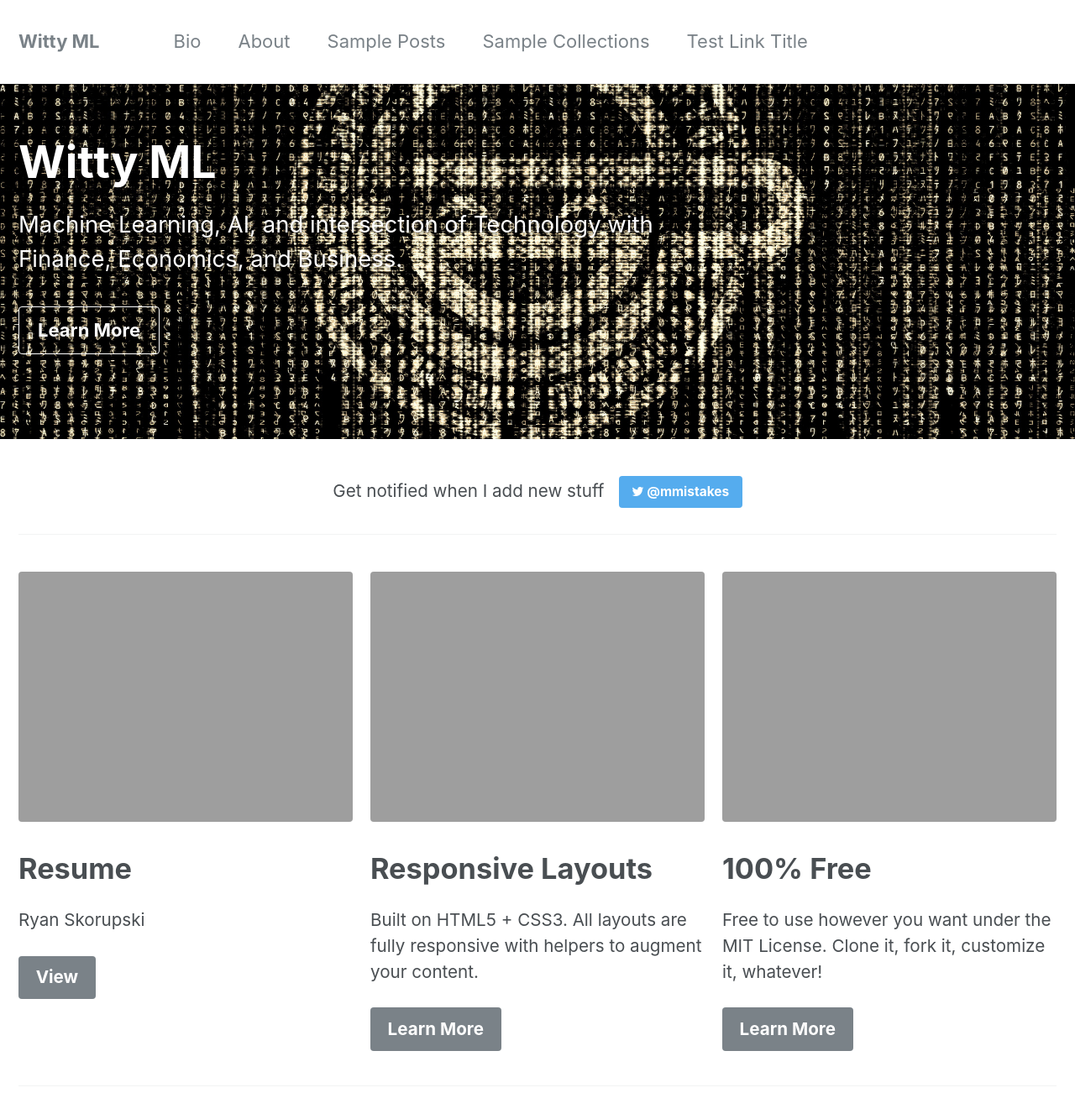
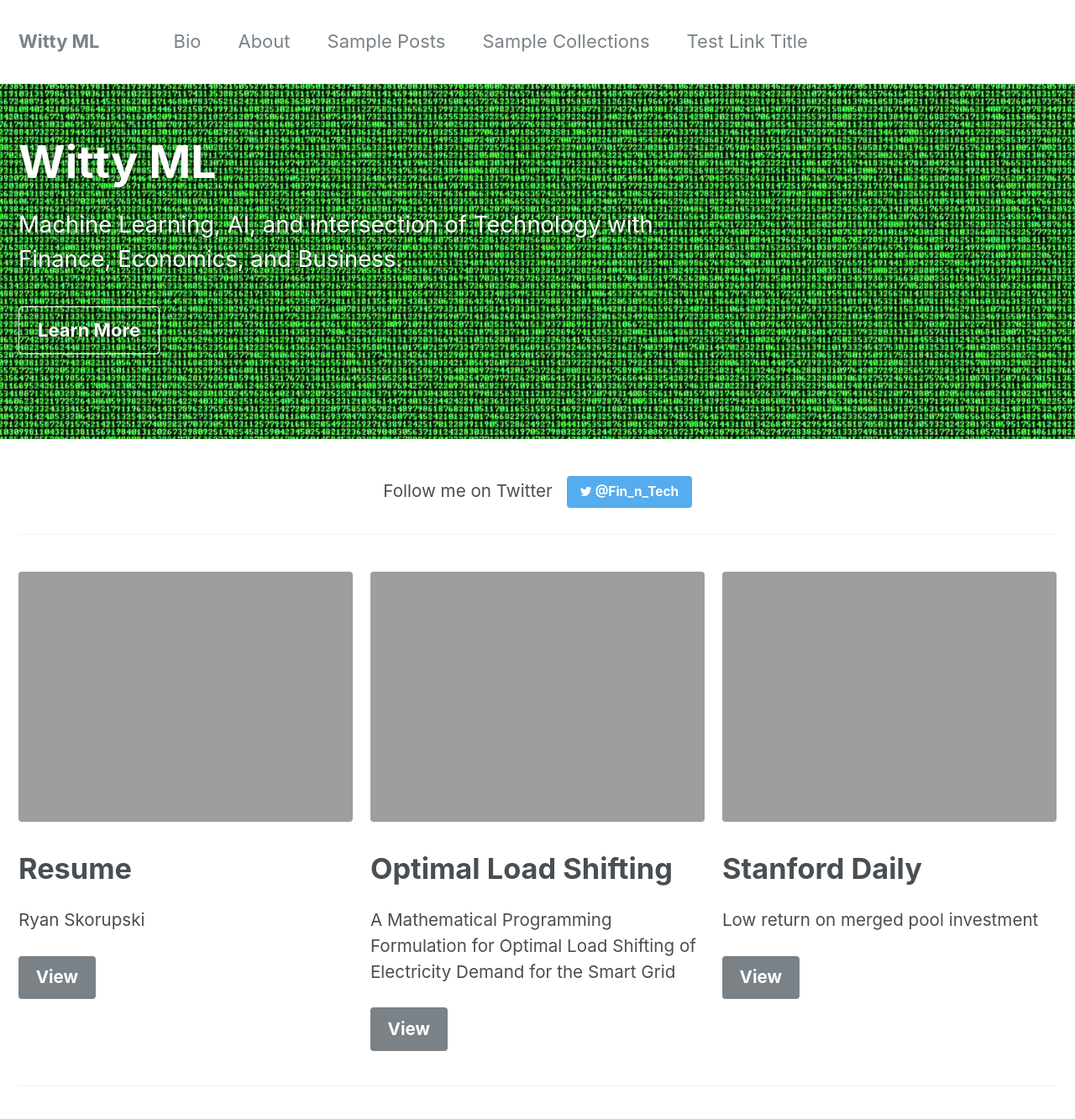
Before and after one commit to WittyAgnomen/WittyAgnomen.github.io, a Jekyll site: the page built from _pages/home.md, in a window 1280 px wide and 1400 px high. Shown: the top 1333 px of the window at 84% size. Built offline with Jekyll 4.4.1, drawn with Linux system fonts in a browser that asks for light colours.

Commit message:
update home page v2

```diff
--- a/_pages/home.md
+++ b/_pages/home.md
@@ -3,11 +3,12 @@ layout: splash
 permalink: /
 header:
   overlay_color: "#5e616c"
-  overlay_image: /assets/images/gis1.jpg
+  overlay_image: /assets/images/green.jpg
   cta_label: ""
   cta_url: ""
   caption:
 excerpt: 'Machine Learning, AI, and intersection of Technology with Finance, Economics, and Business.<br /> '
+
 feature_row:
   - image_path: /assets/images/mm-customizable-feature.png
     alt: "CV"
@@ -15,22 +16,22 @@ feature_row:
     excerpt: "Ryan Skorupski"
     url: "/docs/Resume_RyanSkorupski.pdf"
     btn_label: "View"
+  - image_path: /assets/images/mm-free-feature.png
+    alt: "Research"
+    title: "Optimal Load Shifting"
+    excerpt: "A Mathematical Programming Formulation for Optimal Load Shifting of Electricity Demand for the Smart Grid"
+    url: "/docs/TBD-2016-07-0145-main.pdf"
+    btn_label: "View"
   - image_path: /assets/images/mm-responsive-feature.png
-    alt: "fully responsive"
-    title: "Responsive Layouts"
-    excerpt: "Built on HTML5 + CSS3. All layouts are fully responsive with helpers to augment your content."
-    url: "/docs/layouts/"
-    btn_label: "Learn More"
-  - image_path: /assets/images/mm-free-feature.png
-    alt: "100% free"
-    title: "100% Free"
-    excerpt: "Free to use however you want under the MIT License. Clone it, fork it, customize it, whatever!"
-    url: "/docs/license/"
-    btn_label: "Learn More"
+    alt: "Article"
+    title: "Stanford Daily"
+    excerpt: "Low return on merged pool investment"
+    url: "http://www.stanforddaily.com/2012/10/04/low-return-on-merged-pool-investment/"
+    btn_label: "View"
 github:
-  - excerpt: '{::nomarkdown}<iframe style="display: inline-block;" src="https://ghbtns.com/github-btn.html?user=mmistakes&repo=minimal-mistakes&type=star&count=true&size=large" frameborder="0" scrolling="0" width="160px" height="30px"></iframe> <iframe style="display: inline-block;" src="https://ghbtns.com/github-btn.html?user=mmistakes&repo=minimal-mistakes&type=fork&count=true&size=large" frameborder="0" scrolling="0" width="158px" height="30px"></iframe>{:/nomarkdown}'
+  - excerpt: ''
 intro:
-  - excerpt: 'Get notified when I add new stuff &nbsp; [<i class="fa fa-twitter"></i> @mmistakes](https://twitter.com/mmistakes){: .btn .btn--twitter}'
+  - excerpt: 'Follow me on Twitter &nbsp; [<i class="fa fa-twitter"></i> @Fin_n_Tech](https://twitter.com/Fin_n_Tech){: .btn .btn--twitter}'
 ---
 
 {% include feature_row id="intro" type="center" %}
```
Also changed, not shown: assets/images/gis.jpg (deleted), assets/images/gis1.jpg (deleted), assets/images/green.jpg (added), assets/images/ryan.jpg (added), 1 other file.
